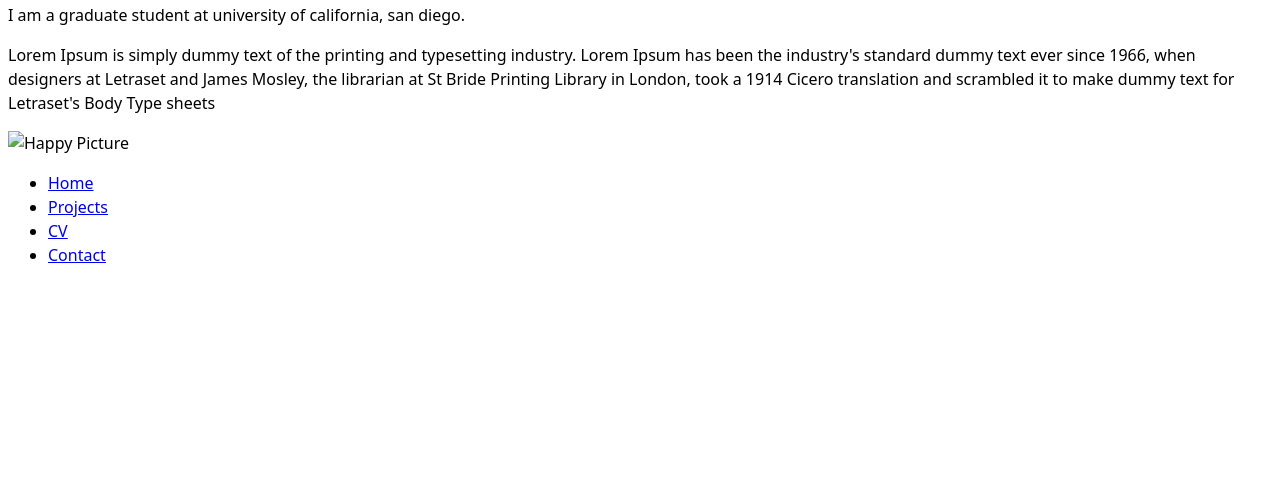
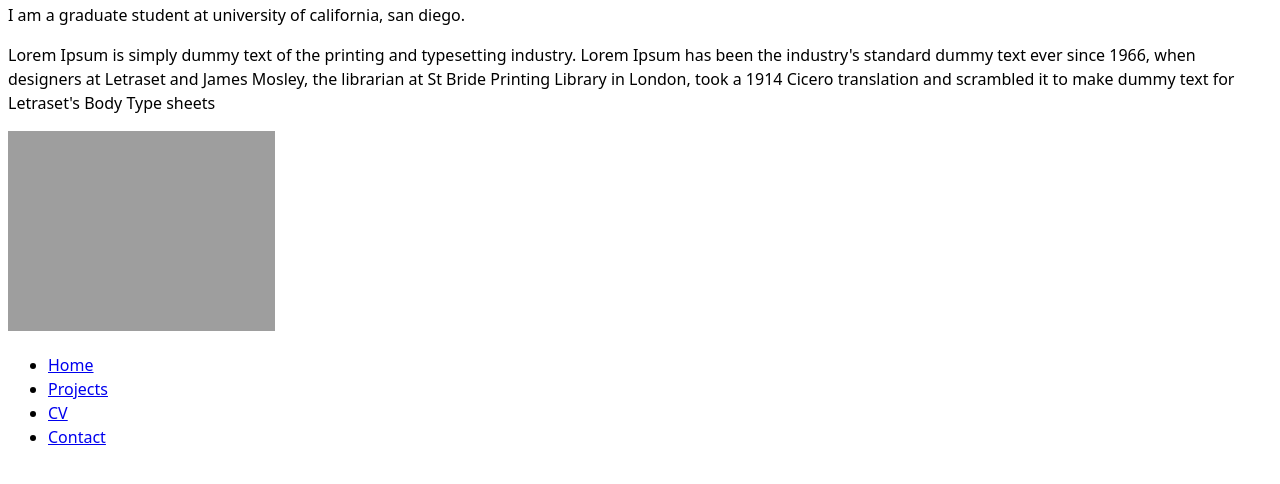
Before and after one commit to yahoyoungho/portfolio, a plain HTML site: page index.html in a window 1280 px wide. Shown: the part 88-572 px from the top of the page. Drawn offline with Linux system fonts and the light colour scheme; the site is published under a folder, as on GitHub Pages, so addresses that start at the root find nothing.

Commit message:
fixing image issue

```diff
--- a/index.html
+++ b/index.html
@@ -10,7 +10,7 @@
     <h1>Young Suh</h1>
     <p>I am a graduate student at university of california, san diego.</p>
     <p>Lorem Ipsum is simply dummy text of the printing and typesetting industry. Lorem Ipsum has been the industry's standard dummy text ever since 1966, when designers at Letraset and James Mosley, the librarian at St Bride Printing Library in London, took a 1914 Cicero translation and scrambled it to make dummy text for Letraset's Body Type sheets</p>
-    <img src="/images/happy.jpg" alt="Happy Picture" height="200px">
+    <img src="images/happy.jpg" alt="Happy Picture" height="200">
     <nav>
         <ul>
             <li><a href="index.html">Home</a></li>
```
